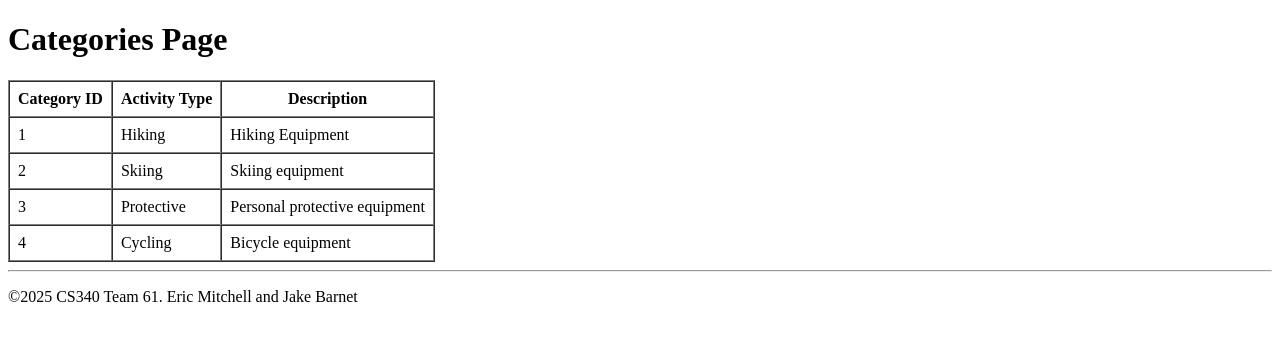
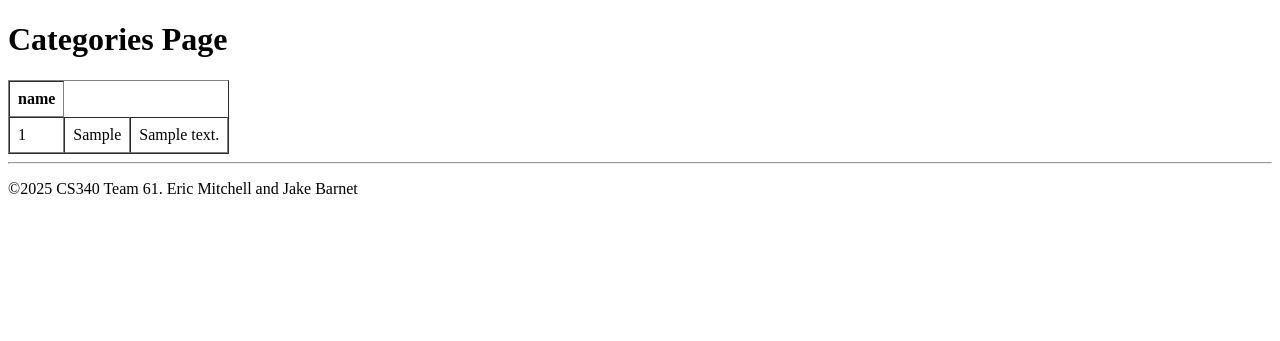
Before and after one commit to jakebarn-osu/cs340-final-project, a Flask app: template templates/categories.html in a window 1280 px wide. Shown: the part 108-449 px from the top of the page. Run offline with Flask 3, Linux system fonts and the light colour scheme; the template is opened without the code that fills it: most values are stand-ins (such as "Sample title", 1, 10 or a date in 2020).

Commit message:
GET method added for categories. Categories rendering in template page

```diff
--- a/app.py
+++ b/app.py
@@ -33,6 +33,7 @@ def stores():
    except Exception as e:
       print(f"Error executing queries: {e}")
       return "An error has occured while exceuting DB query", 500
+
 @app.route("/store-inventory", methods=["GET", "POST", "PUT", "DELETE"])
 def store_inventory():
    return render_template("/store-inventory.html")
@@ -127,7 +128,15 @@ def reservations():
 
 @app.route("/categories", methods=["GET", "POST"])
 def categories():
-   return render_template("/categories.html")
+   try:
+      dbConnection = db.connectDB()
+      query1 = "SELECT * FROM Categories;"
+      categories = db.query(dbConnection, query1).fetchall()
+      return render_template("/categories.html", categories=categories)
+   except Exception as e:
+      print(f"Error executing queries: {e}")
+      return "An error occured while executing the database queries", 500
+
 
 # Listener
 if __name__ == "__main__":
--- a/templates/categories.html
+++ b/templates/categories.html
@@ -9,32 +9,19 @@
  <table border="1" cellpadding="8" cellspacing="0">
 	<thead>
 		<tr>
-			<th>Category ID</th>
-			<th>Activity Type</th>
-			<th>Description</th>
+			{% for key in categories[0].keys() %}
+			<th>{{ key }}</th>
+			{% endfor %}
 		</tr>
 	</thead>
 	<tbody>
+		{% for category in categories %}
 		<tr>
-			<td>1</td>
-			<td>Hiking</td>
-			<td>Hiking Equipment</td>
+			<td>{{ category.id }}</td>
+			<td>{{ category.activity_type }}</td>
+			<td>{{ category.description }}</td>
 		</tr>
-		<tr>
-			<td>2</td>
-			<td>Skiing</td>
-			<td>Skiing equipment</td>
-		</tr>
-		<tr>
-			<td>3</td>
-			<td>Protective</td>
-			<td>Personal protective equipment</td>
-		</tr>
-		<tr>
-			<td>4</td>
-			<td>Cycling</td>
-			<td>Bicycle equipment</td>
-		</tr>
+		{% endfor %}
 	</tbody>
 </table>
 {% endblock %}
```
